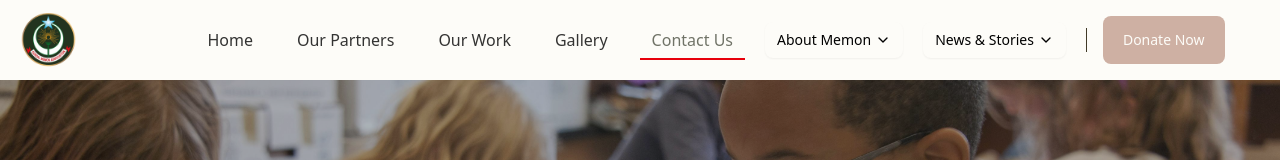
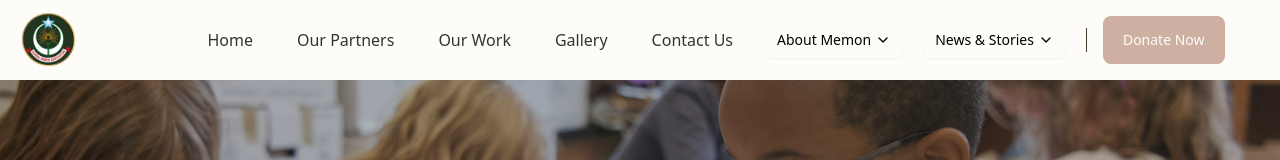
Before and after one commit to awais2542/NGO-website, a Next.js app: page /Contact in a window 1280 px wide. Shown: the top 160 px of the page. Built offline with nearby package versions, Linux system fonts and the light colour scheme.

Commit message:
modify paths

```diff
--- a/app/Navbar.jsx
+++ b/app/Navbar.jsx
@@ -12,10 +12,10 @@ import { NewsDropDown } from "@/components/demos/NewsDrop";
 
 const navItems = [
   { name: "Home", href: "/" },
-  { name: "Our Partners", href: "/OurPartner" },
-  { name: "Our Work", href: "/OurWork" },
-  { name: "Gallery", href: "/Gallery" },
-  { name: "Contact Us", href: "/Contact" },
+  { name: "Our Partners", href: "/our-partner" },
+  { name: "Our Work", href: "/our-work" },
+  { name: "Gallery", href: "/gallery" },
+  { name: "Contact Us", href: "/contact" },
   { name: <AboutMemonDropDown />, },
   { name: <NewsDropDown />, },
   {
--- a/app/page.tsx
+++ b/app/page.tsx
@@ -1,4 +1,4 @@
-import {CarouselDemo} from "@/components/demos/CarouselDemo";
+import { CarouselDemo } from "@/components/demos/CarouselDemo";
 import ImageDivider from "@/components/ImageDivider";
 import Presidentmsg from "@/components/Presidentmsg";
 import WhatWeAreDoing from "@/components/what_we_r";
@@ -14,12 +14,11 @@ export default function Home() {
             <CarouselDemo />
          </section>
          <section>
-      <Presidentmsg/>
+            <Presidentmsg />
          </section>
          <section>
             <ImageDivider />
          </section>
-
          <section>
             <WhatWeAreDoing />
          </section>
--- a/src/components/Footer.tsx
+++ b/src/components/Footer.tsx
@@ -32,26 +32,26 @@ export default function FooterSection({
     {
       title: "About Us",
       links: [
-        { text: "Our History", href: "/HistoryGMA" },
-        { text: "History of Memons ", href: "/HistoryMemons" },
-        { text: "The Essence", href: "/Essence" },
+        { text: "Our History", href: "/history-gma" },
+        { text: "History of Memons ", href: "/history-memons" },
+        { text: "The Essence", href: "/essence" },
         { text: "Who We Are", href: "" },
       ],
     },
     {
       title: "Our Work",
       links: [
-        { text: "Financial & Monthly Aid", href: "/OurWork#financial-aid" },
-        { text: "Legal & Community Support", href: "OurWork#legal-support" },
-        { text: "Housing & Assistance", href: "OurWork#housing-assistance" },
-        { text: "Youth & Sports Program", href: "OurWork#youth-sports" },
-        { text: "Information Technology(IT) Training & Support", href: "OurWork#it-training" },
+        { text: "Financial & Monthly Aid", href: "/our-work#financial-aid" },
+        { text: "Legal & Community Support", href: "our-work#legal-support" },
+        { text: "Housing & Assistance", href: "our-work#housing-assistance" },
+        { text: "Youth & Sports Program", href: "our-work#youth-sports" },
+        { text: "Information Technology(IT) Training & Support", href: "our-work#it-training" },
       ],
     },
     {
       title: "Make A Difference",
       links: [
-        { text: "Volunteer", href: "/Volunteer" },
+        { text: "Volunteer", href: "/volunteer" },
         { text: "Carrier", href: "#" },
         { text: "Donate", href: "/donation" },
       ],
--- a/src/components/demos/AboutMemonDrop.tsx
+++ b/src/components/demos/AboutMemonDrop.tsx
@@ -42,23 +42,23 @@ export function AboutMemonDropDown() {
         {/* First Group */}
         <DropdownMenuGroup className="space-y-1">
           <DropdownMenuItem asChild>
-            <Link href="/HistoryGMA">History Of GMA</Link>
+            <Link href="/history-gma">History Of GMA</Link>
           </DropdownMenuItem>
 
           <DropdownMenuItem asChild>
-            <Link href="/HistoryMemons">History Of Memons</Link>
+            <Link href="/history-memons">History Of Memons</Link>
           </DropdownMenuItem>
 
           <DropdownMenuItem asChild>
-            <Link href="/Essence">The Essence</Link>
+            <Link href="/essence">The Essence</Link>
           </DropdownMenuItem>
 
           <DropdownMenuItem asChild>
-            <Link href="/Organizaitional">Organizaitional Philosophy</Link>
+            <Link href="/organizaitional">Organizaitional Philosophy</Link>
           </DropdownMenuItem>
 
           <DropdownMenuItem asChild>
-            <Link href="/Essence">Became a Volunteer</Link>
+            <Link href="/volunteer">Became a Volunteer</Link>
           </DropdownMenuItem>
         </DropdownMenuGroup>
 
@@ -69,19 +69,19 @@ export function AboutMemonDropDown() {
           {isMobile ? (
             <>
               <DropdownMenuItem asChild>
-                <Link href="/OfficeBEARERS">Office Bearers</Link>
+                <Link href="/office-bearers">Office Bearers</Link>
               </DropdownMenuItem>
 
               <DropdownMenuItem asChild>
-                <Link href="/Committee">Managing Committee</Link>
+                <Link href="/committee">Managing Committee</Link>
               </DropdownMenuItem>
 
               <DropdownMenuItem asChild>
-                <Link href="/youth">Youth Wing</Link>
+                <Link href="/youth-wing">Youth Wing</Link>
               </DropdownMenuItem>
 
               <DropdownMenuItem asChild>
-                <Link href="/Ladies-wing">Ladies Wing</Link>
+                <Link href="/ladies-wing">Ladies Wing</Link>
               </DropdownMenuItem>
             </>
           ) : (
@@ -92,19 +92,19 @@ export function AboutMemonDropDown() {
 
               <DropdownMenuSubContent className="w-56 p-2">
                 <DropdownMenuItem asChild>
-                  <Link href="/OfficeBEARERS">Office Bearers</Link>
+                  <Link href="/office-bearers">Office Bearers</Link>
                 </DropdownMenuItem>
 
                 <DropdownMenuItem asChild>
-                  <Link href="/Committee">Managing Committee</Link>
+                  <Link href="/committee">Managing Committee</Link>
                 </DropdownMenuItem>
 
                 <DropdownMenuItem asChild>
-                  <Link href="/youth">Youth Wing</Link>
+                  <Link href="/youth-wing">Youth Wing</Link>
                 </DropdownMenuItem>
 
                 <DropdownMenuItem asChild>
-                  <Link href="/Ladies-wing">Ladies Wing</Link>
+                  <Link href="/ladies-wing">Ladies Wing</Link>
                 </DropdownMenuItem>
               </DropdownMenuSubContent>
             </DropdownMenuSub>
--- a/src/components/what_we_r.tsx
+++ b/src/components/what_we_r.tsx
@@ -29,85 +29,85 @@ const activities = [
     title: "Financial & Monthly Aid",
     desc: "Providing monthly financial assistance to deserving families.",
     icon: HandCoins,
-    href: "/OurWork#financial-aid",
+    href: "/our-work#financial-aid",
   },
   {
     title: "Legal & Community Support",
     desc: "Offering legal guidance and community support services.",
     icon: Briefcase,
-    href: "/OurWork#legal-support",
+    href: "/our-work#legal-support",
   },
   {
     title: "Housing & Assistance",
     desc: "Helping families with housing and shelter support.",
     icon: Home,
-    href: "/OurWork#housing-assistance",
+    href: "/our-work#housing-assistance",
   },
   {
     title: "Youth & Sports Program",
     desc: "Engaging youth in sports and leadership activities.",
     icon: Users,
-    href: "/OurWork#youth-sports",
+    href: "/our-work#youth-sports",
   },
   {
     title: "IT Training & Support",
     desc: "Providing IT education and technical support.",
     icon: Laptop,
-    href: "/OurWork#it-training",
+    href: "/our-work#it-training",
   },
   {
     title: "Healthcare Services",
     desc: "Medical aid and healthcare facilities for the needy.",
     icon: Stethoscope,
-    href: "/OurWork#healthcare",
+    href: "/our-work#healthcare",
   },
   {
     title: "Education Scholarships",
     desc: "Scholarships and educational support for students.",
     icon: GraduationCap,
-    href: "/OurWork#education-scholarships",
+    href: "/our-work#education-scholarships",
   },
   {
     title: "Women Empowerment",
     desc: "Programs to empower women socially and economically.",
     icon: HeartHandshake,
-    href: "/OurWork#women-empowerment",
+    href: "/our-work#women-empowerment",
   },
   {
     title: "Food Distribution",
     desc: "Distributing food to families in need.",
     icon: Utensils,
-    href: "/OurWork#food-distribution",
+    href: "/our-work#food-distribution",
   },
   {
     title: "Disaster Relief",
     desc: "Emergency relief during natural disasters.",
     icon: AlertTriangle,
-    href: "/OurWork#disaster-relief",
+    href: "/our-work#disaster-relief",
   },
   {
     title: "Shadi Events",
     desc: "Organizing events for community bonding and growth.",
     icon: Calendar,
-    href: "/OurWork#shadi-events",
+    href: "/our-work#shadi-events",
   },
   {
     title: "Skill Development",
     desc: "Training programs to develop professional skills.",
     icon: Wrench,
-    href: "/OurWork#skill-development",
+    href: "/our-work#skill-development",
   },
   {
     title: "Entrepreneurship Support",
     desc: "Helping entrepreneurs with resources and guidance.",
     icon: Briefcase,
-    href: "/OurWork#entrepreneurship-support",
+    href: "/our-work#entrepreneurship-support",
   },
   {
     title: "Graveyard Cleanup",
     desc: "Initiatives to protect and sustain the environment.",
     icon: Leaf,
-    href: "/OurWork#graveyard-cleanup",
+    href: "/our-work#graveyard-cleanup",
   },
 ];
 
```
Also changed, not shown: app/history-gma/page.tsx (renamed from app/HistoryGMA/page.tsx), app/history-memons/page.tsx (renamed from app/HistoryMemons/page.tsx), app/office-bearers/page.tsx (renamed from app/OfficeBEARERS/page.tsx), app/our-partner/page.tsx (renamed from app/OurPartner/page.tsx), app/our-work/page.tsx (renamed from app/OurWork/page.tsx), app/youth-wing/page.tsx (renamed from app/youth/page.tsx). Lines whose indentation alone changed are shown as unchanged.
